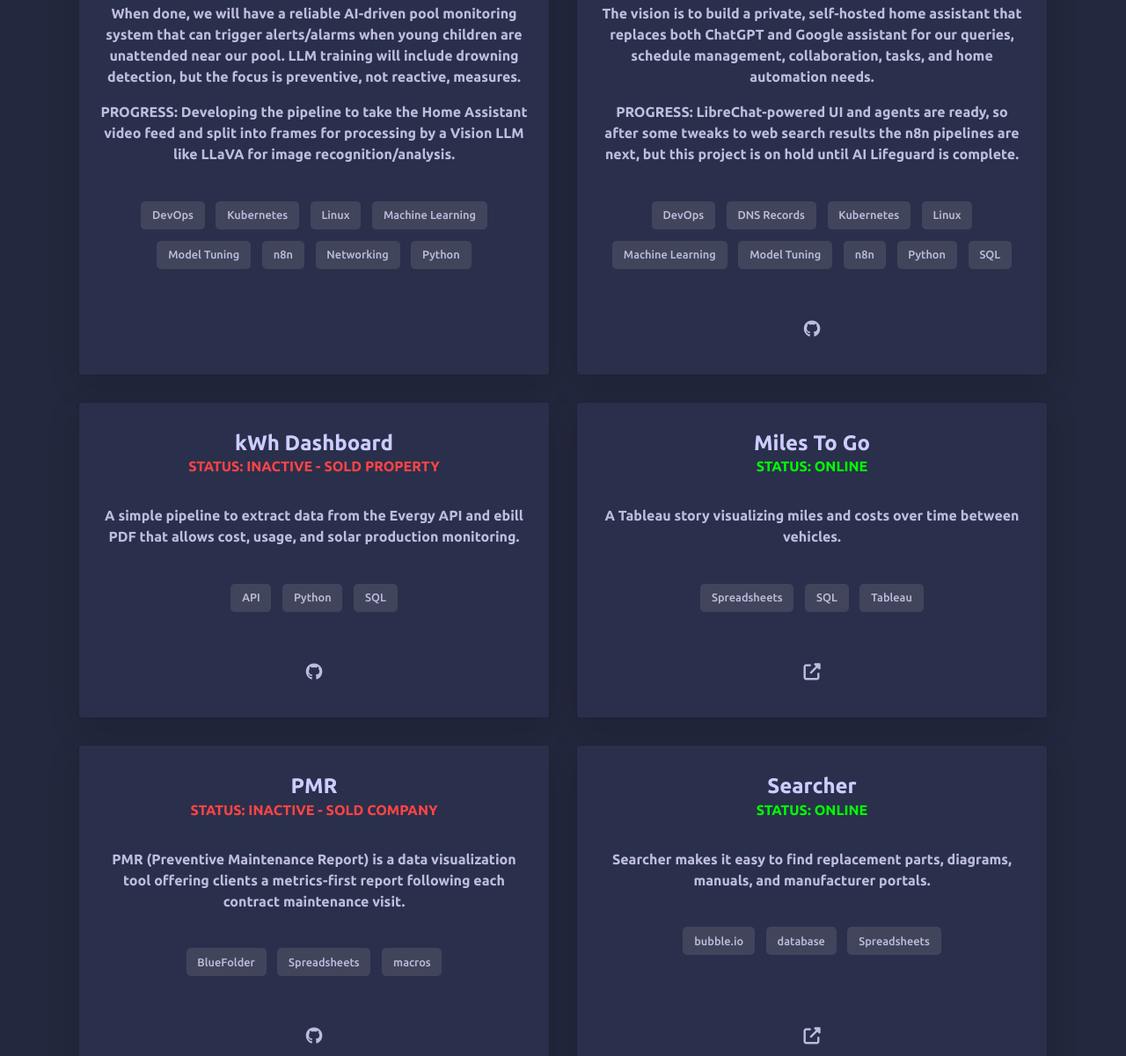
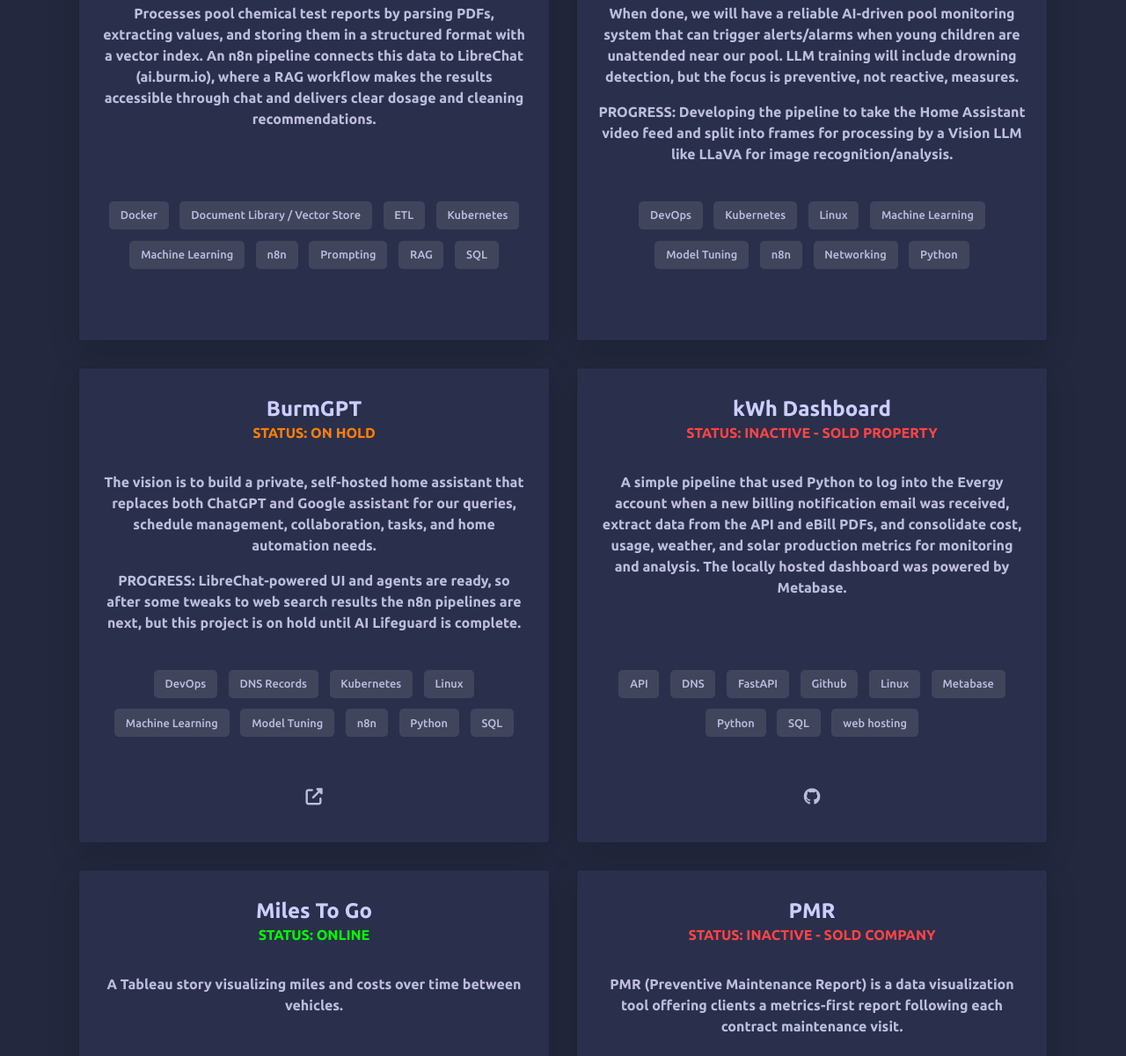
Before and after one commit to ericburm/ericburm.github.io, a website: page index.html in a window 1280 px wide. Shown: the part 691-1892 px from the top of the page at 88% size. Drawn offline with Linux system fonts and the light colour scheme.

Commit message:
Update website content: Add Poolboy Q project, enhance kWh Dashboard description, update BurmGPT link

```diff
--- a/index.html
+++ b/index.html
@@ -74,6 +74,31 @@
 
         <div class="projects__grid">
           <div class="project">
+            <div class="project__content">
+              <h3>Poolboy Q</h3>
+              <div class="project__status project__status-online">STATUS: ONLINE</div>
+              <p class="project__description">
+                Processes pool chemical test reports by parsing PDFs, extracting values, and storing them in a structured format with a vector index. An n8n pipeline connects this data to LibreChat (ai.burm.io), where a RAG workflow makes the results accessible through chat and delivers clear dosage and cleaning recommendations.
+              </p>
+            </div>
+            <ul class="project__stack">
+              <li class="project__stack-item">Docker</li>
+              <li class="project__stack-item">Document Library / Vector Store</li>
+              <li class="project__stack-item">ETL</li>
+              <li class="project__stack-item">Kubernetes</li>
+              <li class="project__stack-item">Machine Learning</li>
+              <li class="project__stack-item">n8n</li>
+              <li class="project__stack-item">Prompting</li>
+              <li class="project__stack-item">RAG</li>
+              <li class="project__stack-item">SQL</li>
+            </ul>
+
+            <div class="project__icons">
+            </div>
+          </div>
+
+          <div class="project">
+            <div class="project__content">
               <h3>AI Lifeguard</h3>
               <div class="project__status project__status-development">STATUS: IN DEVELOPMENT</div>
               <p class="project__description">
@@ -85,6 +110,7 @@
                 PROGRESS: Developing the pipeline to take the Home Assistant video feed and split into frames for
                 processing by a Vision LLM like LLaVA for image recognition/analysis.
               </p>
+            </div>
             <ul class="project__stack">
               <li class="project__stack-item">DevOps</li>
               <li class="project__stack-item">Kubernetes</li>
@@ -101,6 +127,7 @@
           </div>
 
           <div class="project">
+            <div class="project__content">
               <h3>BurmGPT</h3>
               <div class="project__status project__status-hold">STATUS: ON HOLD</div>
               <p class="project__description">
@@ -111,6 +138,7 @@
                 PROGRESS: LibreChat-powered UI and agents are ready, so after some tweaks to web
                 search results the n8n pipelines are next, but this project is on hold until AI Lifeguard is complete.
               </p>
+            </div>
             <ul class="project__stack">
               <li class="project__stack-item">DevOps</li>
               <li class="project__stack-item">DNS Records</li>
@@ -121,6 +149,38 @@
               <li class="project__stack-item">n8n</li>
               <li class="project__stack-item">Python</li>
               <li class="project__stack-item">SQL</li>
+            </ul>
+
+            <div class="project__icons">
+              <a
+                href="https://ai.burm.io/"
+                aria-label="live preview"
+                class="link link--icon"
+                target="_blank"
+              >
+                <i aria-hidden="true" class="fas fa-external-link-alt"></i>
+              </a>
+            </div>
+          </div>
+
+          <div class="project">
+            <div class="project__content">
+              <h3>kWh Dashboard</h3>
+              <div class="project__status project__status-inactive">STATUS: INACTIVE - SOLD PROPERTY</div>
+              <p class="project__description">
+                A simple pipeline that used Python to log into the Evergy account when a new billing notification email was received, extract data from the API and eBill PDFs, and consolidate cost, usage, weather, and solar production metrics for monitoring and analysis. The locally hosted dashboard was powered by Metabase.
+              </p>
+            </div>
+            <ul class="project__stack">
+              <li class="project__stack-item">API</li>
+              <li class="project__stack-item">DNS</li>
+              <li class="project__stack-item">FastAPI</li>
+              <li class="project__stack-item">Github</li>
+              <li class="project__stack-item">Linux</li>
+              <li class="project__stack-item">Metabase</li>
+              <li class="project__stack-item">Python</li>
+              <li class="project__stack-item">SQL</li>
+              <li class="project__stack-item">web hosting</li>
             </ul>
 
             <div class="project__icons">
@@ -136,35 +196,13 @@
           </div>
 
           <div class="project">
-            <h3>kWh Dashboard</h3>
-            <div class="project__status project__status-inactive">STATUS: INACTIVE - SOLD PROPERTY</div>
-            <p class="project__description">
-              A simple pipeline to extract data from the Evergy API and ebill PDF that allows cost, usage, and solar production monitoring.
-            </p>
-            <ul class="project__stack">
-              <li class="project__stack-item">API</li>
-              <li class="project__stack-item">Python</li>
-              <li class="project__stack-item">SQL</li>
-            </ul>
-
-            <div class="project__icons">
-              <a
-                href="https://github.com/ericburm/kWh"
-                aria-label="source code"
-                class="link link--icon"
-                target="_blank"
-              >
-                <i aria-hidden="true" class="fab fa-github"></i>
-              </a>
-            </div>
-          </div>
-
-          <div class="project">
+            <div class="project__content">
               <h3>Miles To Go</h3>
               <div class="project__status project__status-online">STATUS: ONLINE</div>
               <p class="project__description">
                 A Tableau story visualizing miles and costs over time between vehicles.
               </p>
+            </div>
             <ul class="project__stack">
               <li class="project__stack-item">Spreadsheets</li>
               <li class="project__stack-item">SQL</li>
@@ -184,11 +222,13 @@
           </div>
 
           <div class="project">
+            <div class="project__content">
               <h3>PMR</h3>
               <div class="project__status project__status-inactive">STATUS: INACTIVE - SOLD COMPANY</div>
               <p class="project__description">
                 PMR (Preventive Maintenance Report) is a data visualization tool offering clients a metrics-first report following each contract maintenance visit.
               </p>
+            </div>
             <ul class="project__stack">
               <li class="project__stack-item">BlueFolder</li>
               <li class="project__stack-item">Spreadsheets</li>
@@ -207,11 +247,13 @@
             </div>
           </div>
           <div class="project">
+            <div class="project__content">
               <h3>Searcher</h3>
               <div class="project__status project__status-online">STATUS: ONLINE</div>
               <p class="project__description">
                 Searcher makes it easy to find replacement parts, diagrams, manuals, and manufacturer portals.
               </p>
+            </div>
             <ul class="project__stack">
               <li class="project__stack-item">bubble.io</li>
               <li class="project__stack-item">database</li>
@@ -243,8 +285,12 @@
           <li class="skills__list-item btn btn--plain">database</li>
           <li class="skills__list-item btn btn--plain">DevOps</li>
           <li class="skills__list-item btn btn--plain">DNS records</li>
+          <li class="skills__list-item btn btn--plain">Docker</li>
+          <li class="skills__list-item btn btn--plain">Document Library / Vector Store</li>
           <li class="skills__list-item btn btn--plain">electronics troubleshooting/repair</li>
           <li class="skills__list-item btn btn--plain">ETL</li>
+          <li class="skills__list-item btn btn--plain">FastAPI</li>
+          <li class="skills__list-item btn btn--plain">Github</li>
           <li class="skills__list-item btn btn--plain">Google Suite</li>
           <li class="skills__list-item btn btn--plain">Kubernetes</li>
           <li class="skills__list-item btn btn--plain">Linux</li>
@@ -256,12 +302,15 @@
           <li class="skills__list-item btn btn--plain">networking</li>
           <li class="skills__list-item btn btn--plain">Podio</li>
           <li class="skills__list-item btn btn--plain">PostgreSQL</li>
+          <li class="skills__list-item btn btn--plain">Prompting</li>
           <li class="skills__list-item btn btn--plain">Python</li>
           <li class="skills__list-item btn btn--plain">QBO</li>
+          <li class="skills__list-item btn btn--plain">RAG</li>
           <li class="skills__list-item btn btn--plain">SQL</li>
           <li class="skills__list-item btn btn--plain">spreadsheets</li>
           <li class="skills__list-item btn btn--plain">Tableau</li>
           <li class="skills__list-item btn btn--plain">various CRMs</li>
+          <li class="skills__list-item btn btn--plain">web hosting</li>
           <li class="skills__list-item btn btn--plain">Wordpress</li>
           <li class="skills__list-item btn btn--plain">Zapier</li>
           <li class="skills__list-item btn btn--plain">Zoho Suite</li>
--- a/styles.css
+++ b/styles.css
@@ -333,6 +333,13 @@
   box-shadow: var(--shadow);
   transition: transform 0.2s linear;
   position: relative;
+  height: 100%;
+}
+
+.project__content {
+  flex: 1;
+  display: flex;
+  flex-direction: column;
 }
 
 .project:hover {
@@ -370,10 +377,11 @@
 }
 
 .project__stack {
+  margin-top: auto;
   display: flex;
   flex-wrap: wrap;
   justify-content: center;
-  margin: 1.2em 0;
+  padding: 1.2em 0;
 }
 
 .project__stack-item {
```
Lines whose indentation alone changed are shown as unchanged.
